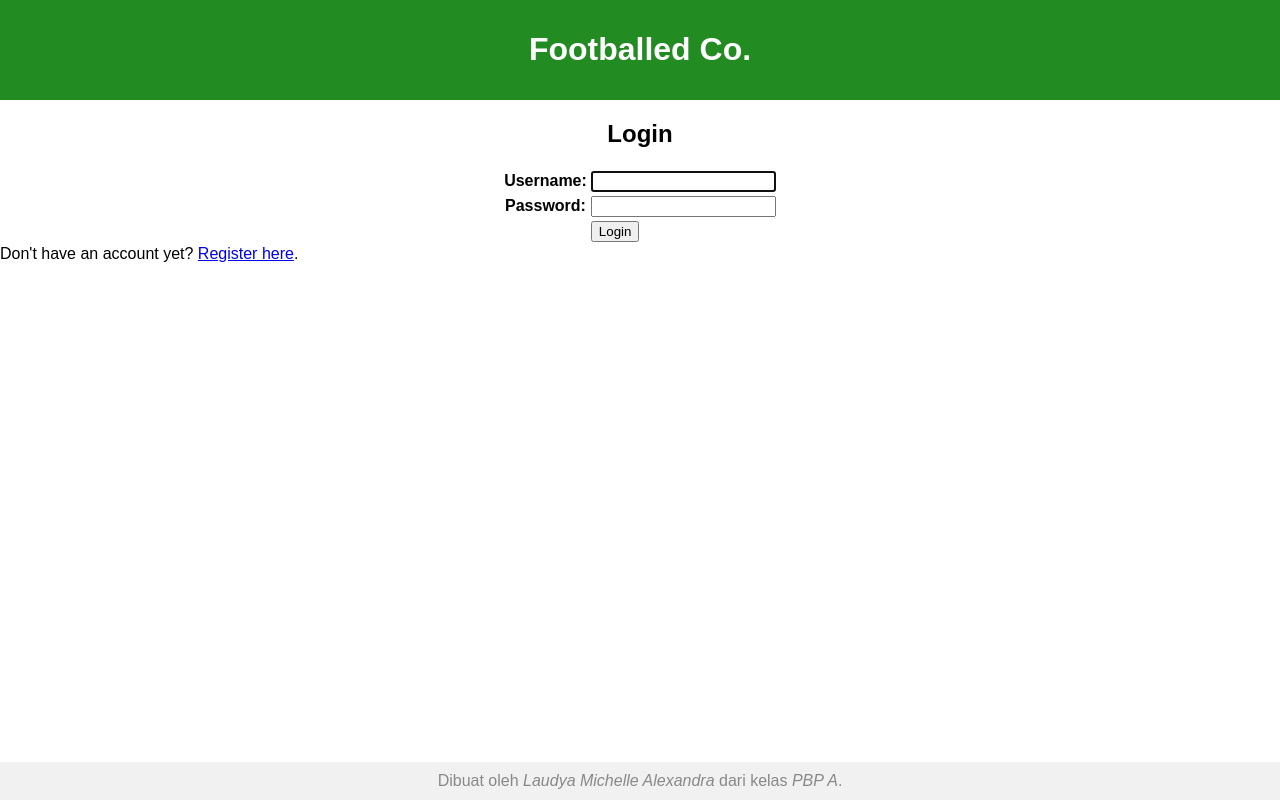
After one commit to michxelle/football-shop, a Django app: page /login/ in a window 1280 px wide. The commit adds this page. Run offline with Django 5.2, Linux system fonts and the light colour scheme.

Commit message:
Menyelesaikan TI 4

```diff
--- a/main/forms.py
+++ b/main/forms.py
@@ -4,4 +4,4 @@ from .models import Product
 class ProductForm(ModelForm):
     class Meta:
         model = Product
-        fields = '__all__'
+        exclude = ['user']
--- a/main/models.py
+++ b/main/models.py
@@ -1,6 +1,9 @@
 from django.db import models
+from django.contrib.auth.models import User
 
 class Product(models.Model):
+    user = models.ForeignKey(User, on_delete=models.CASCADE, null=True)
+
     CATEGORY_CHOICES = [
         ('shoes', 'Shoes'),
         ('ball', 'Ball'),
--- /dev/null
+++ b/main/templates/login.html
@@ -0,0 +1,32 @@
+{% extends 'base.html' %}
+
+{% block meta %}
+<title>Login</title>
+{% endblock meta %}
+
+{% block content %}
+<div class="login">
+    <h2 style="text-align: center;">Login</h2>
+    <form method="POST" action="">
+        {% csrf_token %}
+        <table style="margin: 0 auto;">
+            {{ form.as_table }}
+            <tr>
+                <td></td>
+                <td>
+                    <input class="btn login_btn" type="submit" value="Login"/>
+                </td>
+            </tr>
+        </table>
+    </form>
+
+    {% if messages %}
+        <ul>
+            {% for message in messages %}
+                <li>{{ message }}</li>
+            {% endfor %}
+        </ul>
+    {% endif %}
+    Don't have an account yet? <a href="{% url 'main:register' %}">Register here</a>.
+</div>
+{% endblock content %}
--- a/main/templates/product_detail.html
+++ b/main/templates/product_detail.html
@@ -22,4 +22,10 @@
 <h3>Description</h3>
 <p>{{ product.description }}</p>
 
+{% if product.user %}
+    <p>Added by: <b>{{ product.user.username }}</b></p>
+{% else %}
+    <p>Added by: <b>Unknown</b></p>
+{% endif %}
+
 {% endblock content %}
--- a/main/urls.py
+++ b/main/urls.py
@@ -1,5 +1,5 @@
 from django.urls import path
-from main.views import show_main, show_xml, show_json, show_xml_by_id, show_json_by_id, create_product, show_product
+from main.views import show_main, show_xml, show_json, show_xml_by_id, show_json_by_id, create_product, show_product, register, login_user, logout_user
 
 app_name = 'main'
 
@@ -11,4 +11,7 @@ urlpatterns = [
     path('json/<str:product_id>/', show_json_by_id, name='show_json_by_id'),
     path('create_product/', create_product, name='create_product'),
     path('product/<str:product_id>/', show_product, name='show_product'),
+    path('register/', register, name='register'),
+    path('login/', login_user, name='login'),
+    path('logout/', logout_user, name='logout'),
 ]
--- a/main/views.py
+++ b/main/views.py
@@ -1,17 +1,30 @@
 from django.shortcuts import render, redirect, get_object_or_404
 from .models import Product
-from django.http import HttpResponse
+from django.http import HttpResponse, HttpResponseRedirect
 from django.core import serializers
 from main.forms import ProductForm
+from django.contrib.auth.forms import UserCreationForm, AuthenticationForm
+from django.contrib import messages
+from django.contrib.auth import authenticate, login, logout
+from django.contrib.auth.decorators import login_required
+import datetime
+from django.urls import reverse
 
+@login_required(login_url='/login')
 def show_main(request):
-    product_list = Product.objects.all()
+    filter_type = request.GET.get("filter", "all")
+
+    if filter_type == "all":
+        product_list = Product.objects.all()
+    else:
+        product_list = Product.objects.filter(user=request.user)
 
     context = {
         'app_title': 'Footballed Co.',
         'name': 'Laudya Michelle Alexandra',
         'class': 'PBP A',
-        'product_list': product_list
+        'product_list': product_list,
+        'last_login': request.COOKIES.get('last_login', 'Never'),
     }
 
     return render(request, "main.html", context)
@@ -20,7 +33,9 @@ def create_product(request):
     form = ProductForm(request.POST or None)
 
     if form.is_valid() and request.method == 'POST':
-        form.save()
+        product = form.save(commit=False)
+        product.user = request.user
+        product.save()
         return redirect('main:show_main')
 
     context = {
@@ -40,6 +55,49 @@ def show_product(request, product_id):
         'class': 'PBP A',
     }
     return render(request, "product_detail.html", context)
+
+def register(request):
+    if request.method == 'POST':
+        form = UserCreationForm(request.POST)
+        if form.is_valid():
+            form.save()
+            messages.success(request, 'Your account has been successfully created!')
+            return redirect('main:login')
+    else:
+        form = UserCreationForm()
+
+    context = {
+        'form': form,
+        'app_title': 'Footballed Co.',
+        'name': 'Laudya Michelle Alexandra',
+        'class': 'PBP A',
+    }
+    return render(request, 'register.html', context)
+
+def login_user(request):
+    if request.method == 'POST':
+        form = AuthenticationForm(data=request.POST)
+        if form.is_valid():
+            user = form.get_user()
+            login(request, user)
+            response = HttpResponseRedirect(reverse('main:show_main'))
+            response.set_cookie('last_login', str(datetime.datetime.now()))
+            return response
+    else:
+        form = AuthenticationForm(request)
+    context = {
+        'form': form,
+        'app_title': 'Footballed Co.',
+        'name': 'Laudya Michelle Alexandra',
+        'class': 'PBP A',
+    }
+    return render(request, 'login.html', context)
+
+def logout_user(request):
+    logout(request)
+    response = HttpResponseRedirect(reverse('main:login'))
+    response.delete_cookie('last_login')
+    return response
 
 def show_xml(request):
     products_list = Product.objects.all()
```
Also changed, not shown: main/templates/main.html (+25 -2 lines), main/templates/register.html (added, +31 -0 lines), README.md, main/migrations/0004_product_user.py (added).
